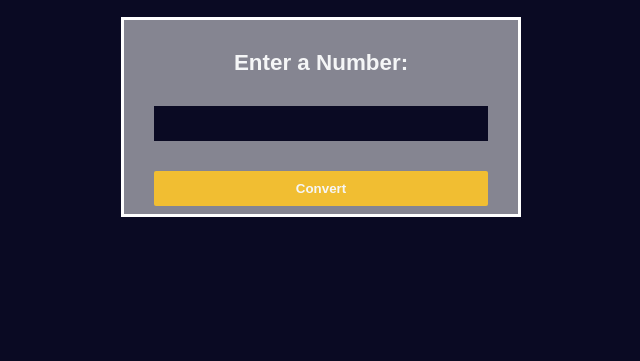
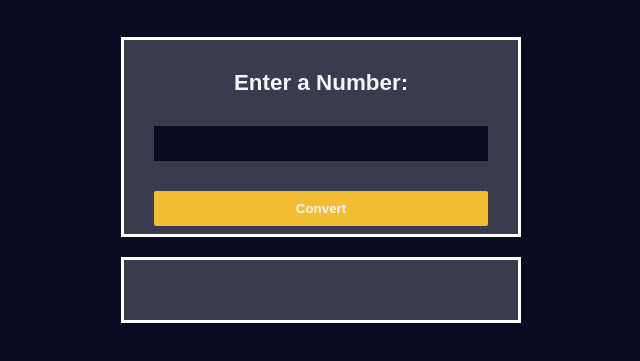
Before and after one commit to SALAHEDDIN47/Roman-Numeral-Converter, a plain HTML site: page index.html in a window 1280 px wide. Shown: the part 175-536 px from the top of the page, without its empty margins (319-959 px from the left). Drawn offline with Linux system fonts and the light colour scheme.

Commit message:
adding code...

```diff
--- a/styles.css
+++ b/styles.css
@@ -43,7 +43,7 @@
   }
 
   .container {
-    background-color: rgba(255, 255, 255, 0.5);
+    background-color: rgba(255, 255, 255, 0.2);
     height:200px;
     width:400px;
     padding: 30px;
@@ -51,6 +51,7 @@
     flex-direction: column;
     gap:30px;
     border: 3px solid white;
+    margin: 20px;
   }
 
   .submit {
@@ -84,3 +85,14 @@
     border: none;
     padding:10px;
   }
+
+  .result {
+    background-color: rgba(255, 255, 255, 0.2);
+    height:50px;
+    width:400px;
+    padding: 30px;
+    display: flex;
+    flex-direction: column;
+    gap:30px;
+    border: 3px solid white;
+  }
```
